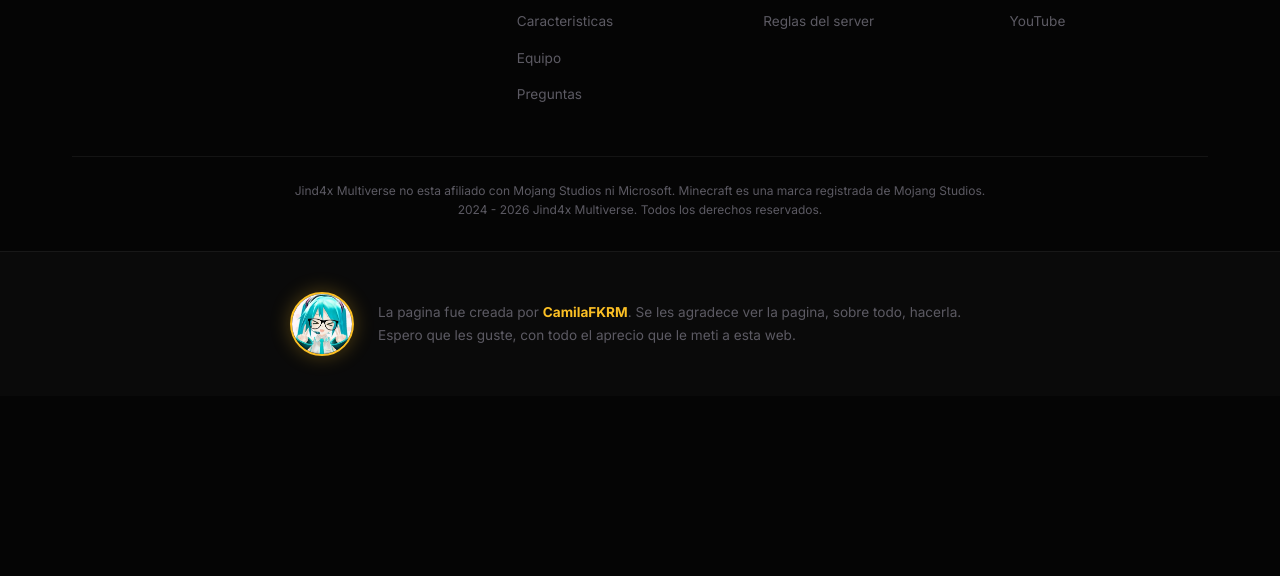
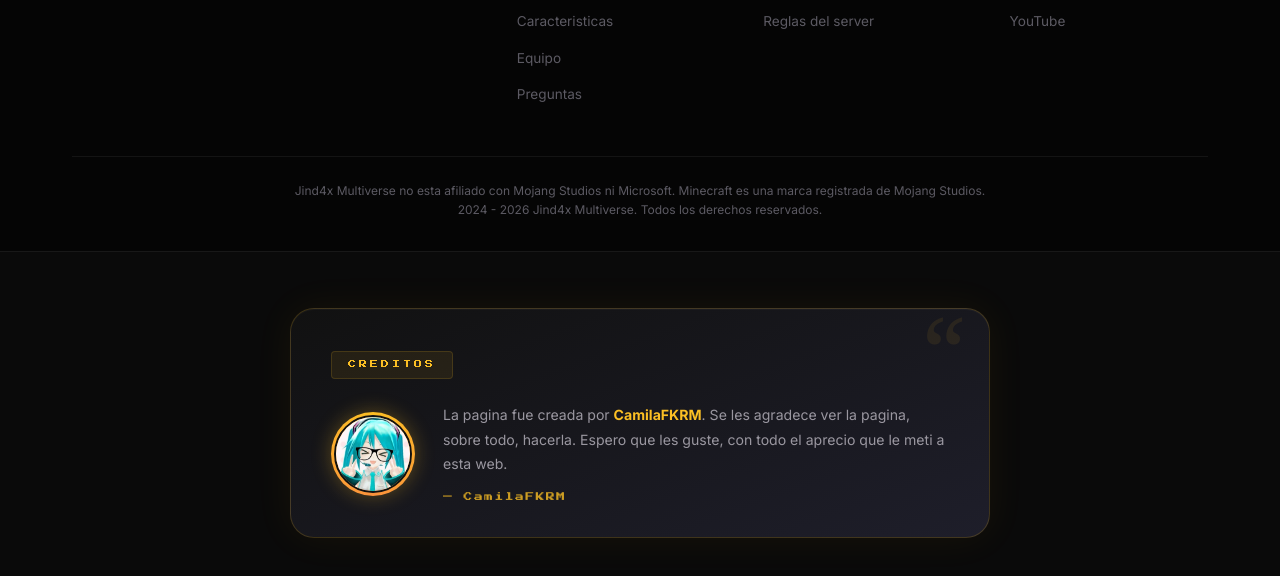
Before and after one commit to Stylefanhuh/Jind4x, a plain HTML site: page index.html in a window 1280 px wide. Shown: the part 6974-7550 px from the top of the page. Before the commit the page ends 7370 px from the top, so only its background shows below. Drawn offline with Linux system fonts and the light colour scheme; no server answers.

Commit message:
Add files via upload

```diff
--- a/index.html
+++ b/index.html
@@ -8,7 +8,7 @@
   <link rel="preconnect" href="https://fonts.googleapis.com">
   <link rel="preconnect" href="https://fonts.gstatic.com" crossorigin>
   <link href="https://fonts.googleapis.com/css2?family=Press+Start+2P&family=Inter:wght@400;500;600;700;800&display=swap" rel="stylesheet">
-  <link rel="stylesheet" href="styles.css">
+  <link rel="stylesheet" href="styles.css?v=1.3">
 </head>
 <body>
 
@@ -670,12 +670,22 @@
   <!-- Creditos -->
   <section class="credits-section">
     <div class="credits-container">
+      <div class="credits-card">
+        <span class="credits-tag">Creditos</span>
+        <div class="credits-content">
+          <div class="credits-avatar-wrap">
             <img src="creditos.jpg" alt="CamilaFKRM" class="credits-avatar">
+          </div>
+          <div class="credits-info">
             <p class="credits-text">
               La pagina fue creada por <span class="credits-name">CamilaFKRM</span>.
               Se les agradece ver la pagina, sobre todo, hacerla.
               Espero que les guste, con todo el aprecio que le meti a esta web.
             </p>
+            <span class="credits-signature">— CamilaFKRM</span>
+          </div>
+        </div>
+      </div>
     </div>
   </section>
 
--- a/styles.css
+++ b/styles.css
@@ -1175,31 +1175,93 @@ img {
   z-index: 2;
   background: var(--bg-secondary);
   border-top: 1px solid var(--border-subtle);
-  padding: 2.5rem 2rem;
+  padding: 3.5rem 2rem;
+  overflow: hidden;
 }
 
 .credits-container {
   max-width: 700px;
   margin: 0 auto;
+}
+
+.credits-card {
+  position: relative;
+  background: linear-gradient(160deg, var(--bg-card) 0%, var(--bg-elevated) 100%);
+  border: 1px solid rgba(251, 191, 36, 0.18);
+  border-radius: var(--radius-xl);
+  padding: 2.5rem 2.5rem 2rem;
+  box-shadow: 0 0 40px rgba(251, 191, 36, 0.06), inset 0 1px 0 rgba(255, 255, 255, 0.03);
+  transition: var(--transition-base);
+}
+
+.credits-card:hover {
+  border-color: rgba(251, 191, 36, 0.35);
+  box-shadow: 0 0 50px rgba(251, 191, 36, 0.12), inset 0 1px 0 rgba(255, 255, 255, 0.04);
+}
+
+.credits-card::before {
+  content: "\201C";
+  position: absolute;
+  top: -0.5rem;
+  right: 1.5rem;
+  font-family: Georgia, serif;
+  font-size: 6rem;
+  line-height: 1;
+  color: var(--accent-gold);
+  opacity: 0.08;
+  pointer-events: none;
+}
+
+.credits-tag {
+  display: inline-block;
+  font-family: var(--font-pixel);
+  font-size: 0.5rem;
+  color: var(--accent-gold);
+  letter-spacing: 3px;
+  text-transform: uppercase;
+  margin-bottom: 1.5rem;
+  background: rgba(251, 191, 36, 0.08);
+  padding: 0.4rem 1rem;
+  border-radius: 4px;
+  border: 1px solid rgba(251, 191, 36, 0.15);
+}
+
+.credits-content {
   display: flex;
   align-items: center;
-  gap: 1.5rem;
+  gap: 1.75rem;
+}
+
+.credits-avatar-wrap {
+  position: relative;
+  flex-shrink: 0;
+  width: 84px;
+  height: 84px;
+  border-radius: 50%;
+  padding: 3px;
+  background: conic-gradient(from 0deg, var(--accent-gold), var(--accent-orange), var(--accent-gold));
+  box-shadow: var(--glow-gold);
 }
 
 .credits-avatar {
-  width: 64px;
-  height: 64px;
+  width: 100%;
+  height: 100%;
   border-radius: 50%;
   object-fit: cover;
-  flex-shrink: 0;
-  border: 2px solid var(--accent-gold);
-  box-shadow: var(--glow-gold);
+  display: block;
+  border: 2px solid var(--bg-card);
+}
+
+.credits-info {
+  display: flex;
+  flex-direction: column;
+  gap: 0.85rem;
 }
 
 .credits-text {
-  font-size: 0.85rem;
-  line-height: 1.7;
-  color: var(--text-muted);
+  font-size: 0.88rem;
+  line-height: 1.75;
+  color: var(--text-secondary);
 }
 
 .credits-name {
@@ -1207,10 +1269,27 @@ img {
   font-weight: 700;
 }
 
+.credits-signature {
+  font-family: var(--font-pixel);
+  font-size: 0.55rem;
+  letter-spacing: 1.5px;
+  color: var(--accent-gold);
+  opacity: 0.8;
+}
+
 @media (max-width: 576px) {
-  .credits-container {
+  .credits-card {
+    padding: 2rem 1.5rem 1.75rem;
+  }
+
+  .credits-content {
     flex-direction: column;
     text-align: center;
+  }
+
+  .credits-card::before {
+    font-size: 4.5rem;
+    right: 1rem;
   }
 }
 
```
Lines whose indentation alone changed are shown as unchanged.
